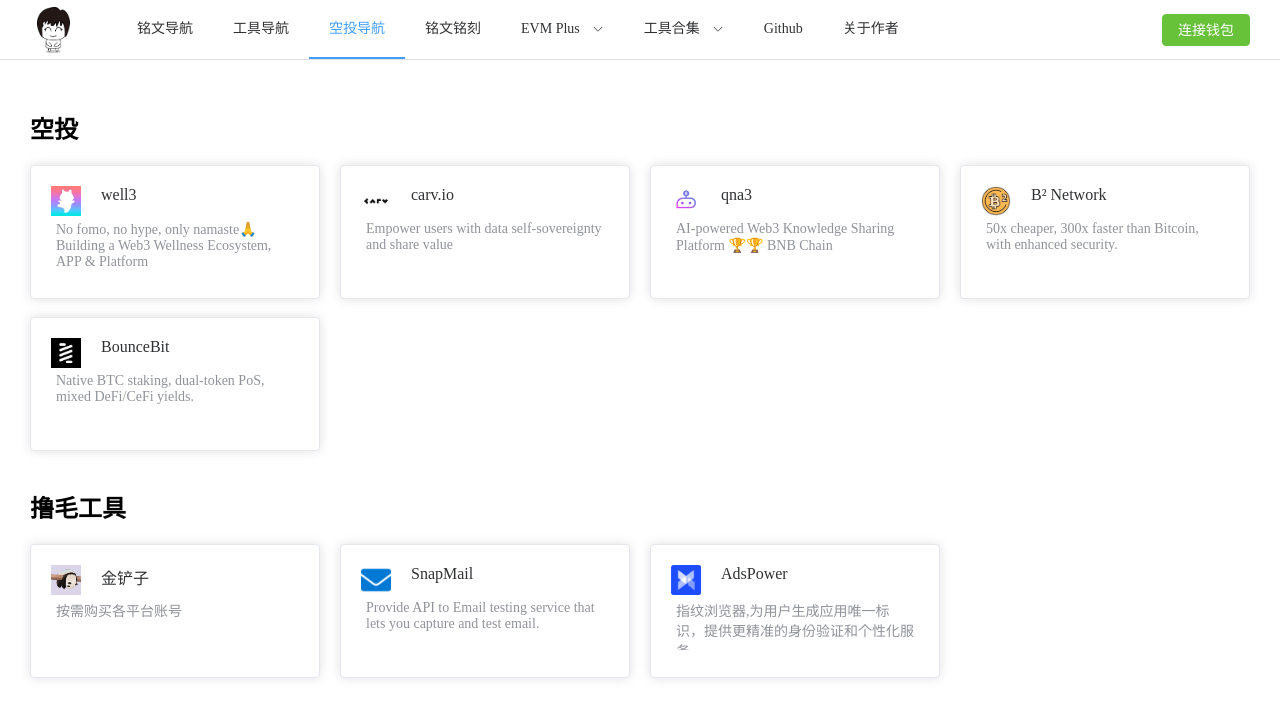
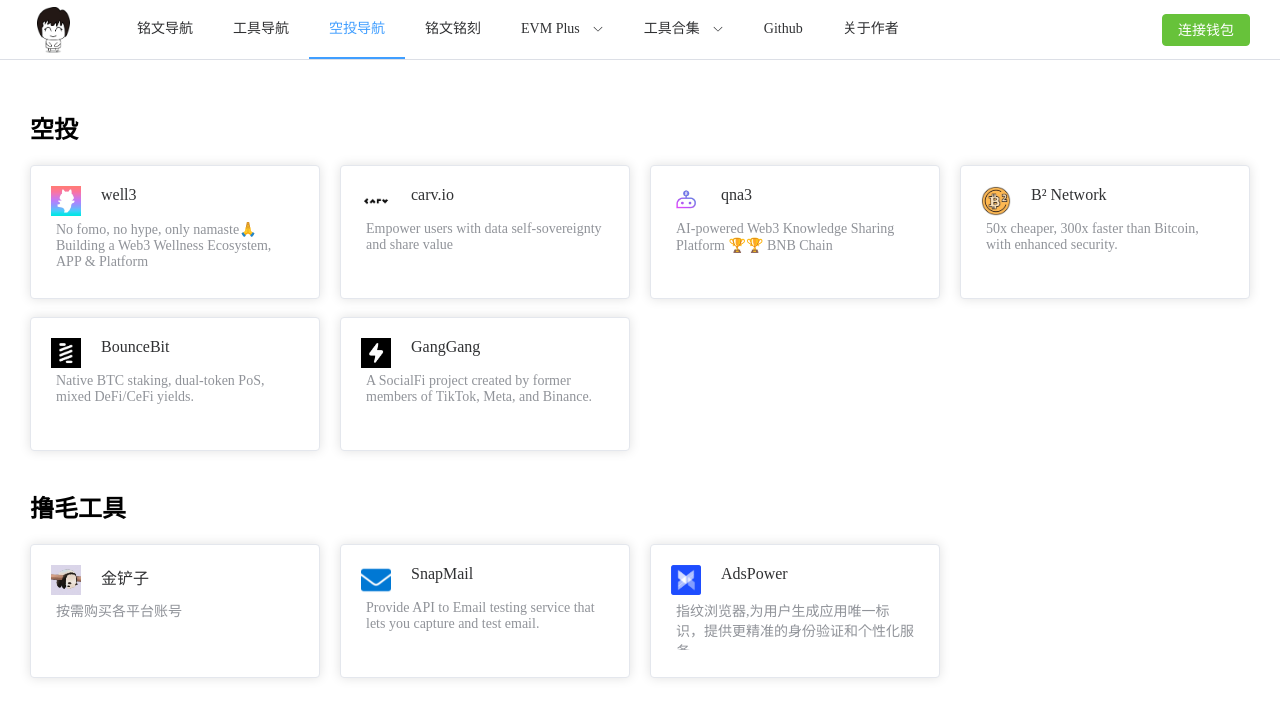
Before and after one commit to irwinai/axxa, a Vue app: page /#/airdrop in a window 1280 px wide. Shown: the top 718 px of the page. Built offline with nearby package versions, Linux system fonts and the light colour scheme.

Commit message:
airdrop:GangGang

```diff
--- a/src/data/airdrop/airdrop.ts
+++ b/src/data/airdrop/airdrop.ts
@@ -24,11 +24,18 @@
             path: 'https://task.bsquared.network/leaderboard/?code=r0JksIL',
             name: 'B² Network',
             description: "50x cheaper, 300x faster than Bitcoin, with enhanced security."
-        },        {
+        },
+        {
             logo: new URL('@/assets/media/web3/mint/bouncebit.png', import.meta.url).href,
             path: 'https://bouncebit.io/',
             name: 'BounceBit',
             description: "Native BTC staking, dual-token PoS, mixed DeFi/CeFi yields."
         },
+        {
+            logo: new URL('@/assets/media/web3/mint/ganggang.jpeg', import.meta.url).href,
+            path: 'https://web3.ganggang.site/gang-gcnjbm',
+            name: 'GangGang',
+            description: "A SocialFi project created by former members of TikTok, Meta, and Binance."
+        },
     ]
 }
```
Also changed, not shown: src/assets/media/web3/mint/ganggang.jpeg (added).
